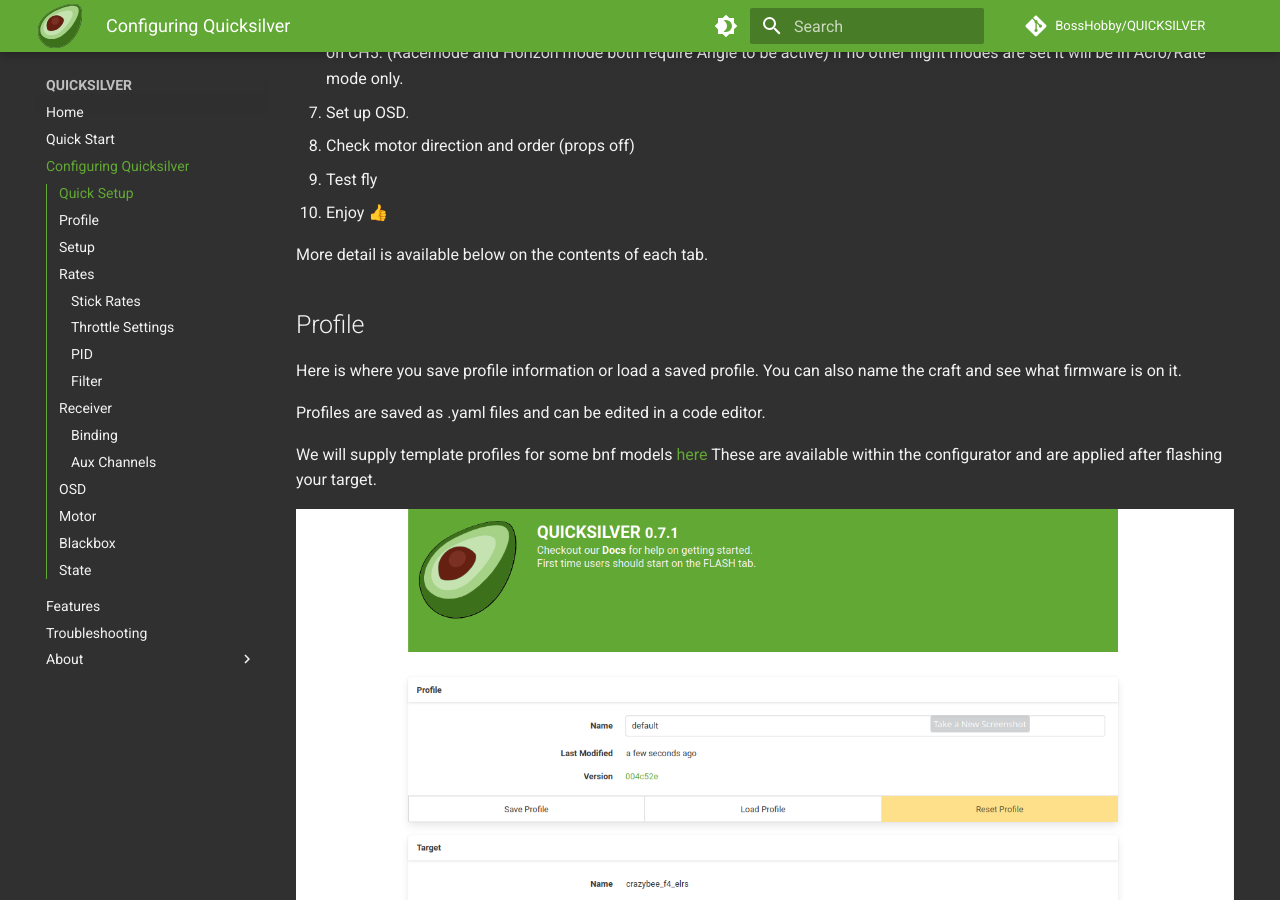
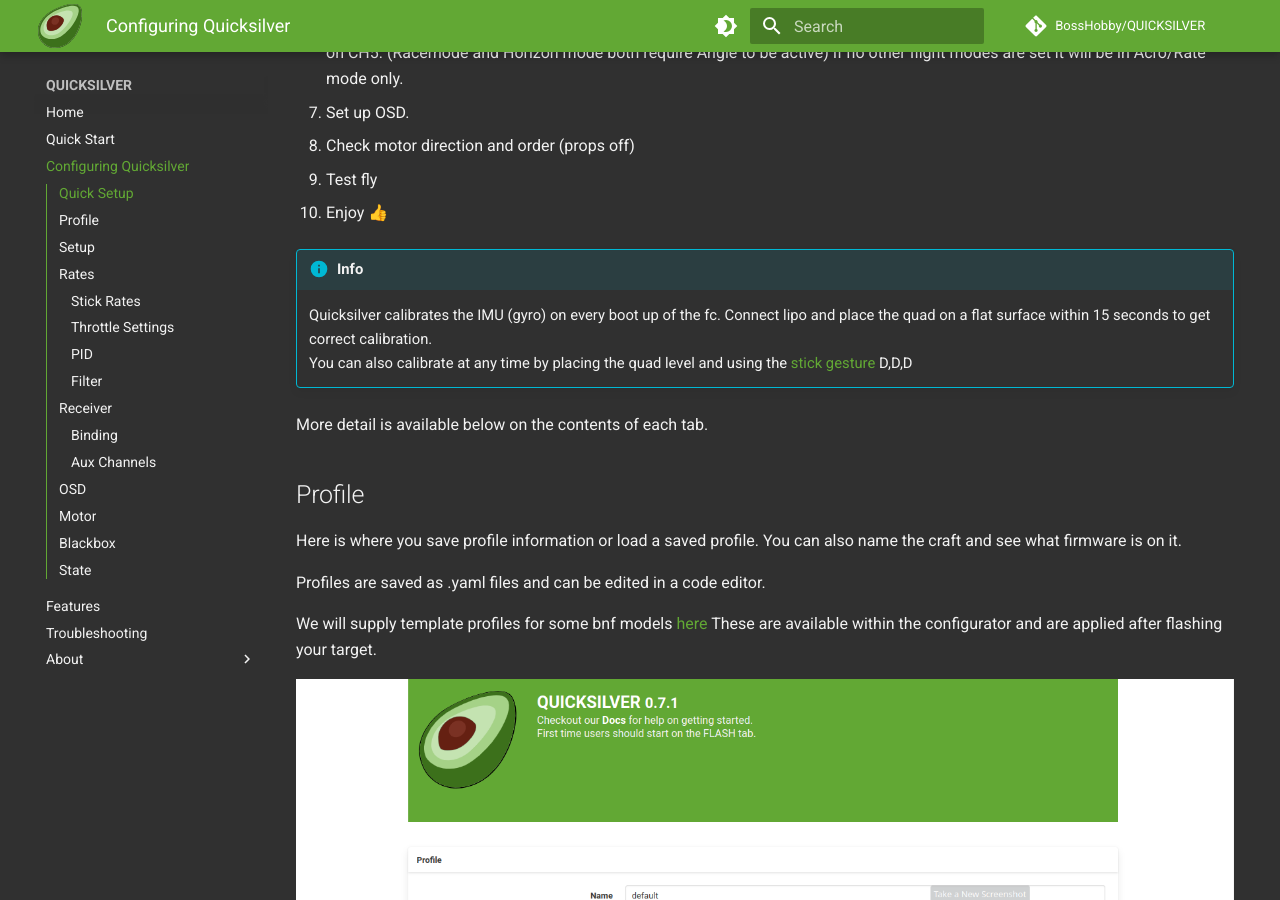
Before and after one commit to BossHobby/Docs, an MkDocs documentation site: the page built from docs/Configuring-Quicksilver.md, in a window 1280 px wide and 900 px high, scrolled down 639 px. Built offline with MkDocs 1.6.1 and Material for MkDocs 9.7.7, drawn with Linux system fonts in a browser that asks for light colours; comment, search, counter and statistics services are not loaded.

Commit message:
add calibration info

```diff
--- a/docs/Configuring-Quicksilver.md
+++ b/docs/Configuring-Quicksilver.md
@@ -16,6 +16,12 @@
 8. Check motor direction and order (props off)
 9. Test fly
 10. Enjoy 👍
+
+
+!!! Info
+
+    Quicksilver calibrates the IMU (gyro) on every boot up of the fc. Connect lipo and place the quad on a flat surface within 15 seconds to get correct calibration.
+    You can also calibrate at any time by placing the quad level and using the [stick gesture](https://docs.bosshobby.com/Features/#stick-gestures) D,D,D
 
 More detail is available below on the contents of each tab.
 
```
Also changed, not shown: docs/Features.md (+1 -0 lines).
